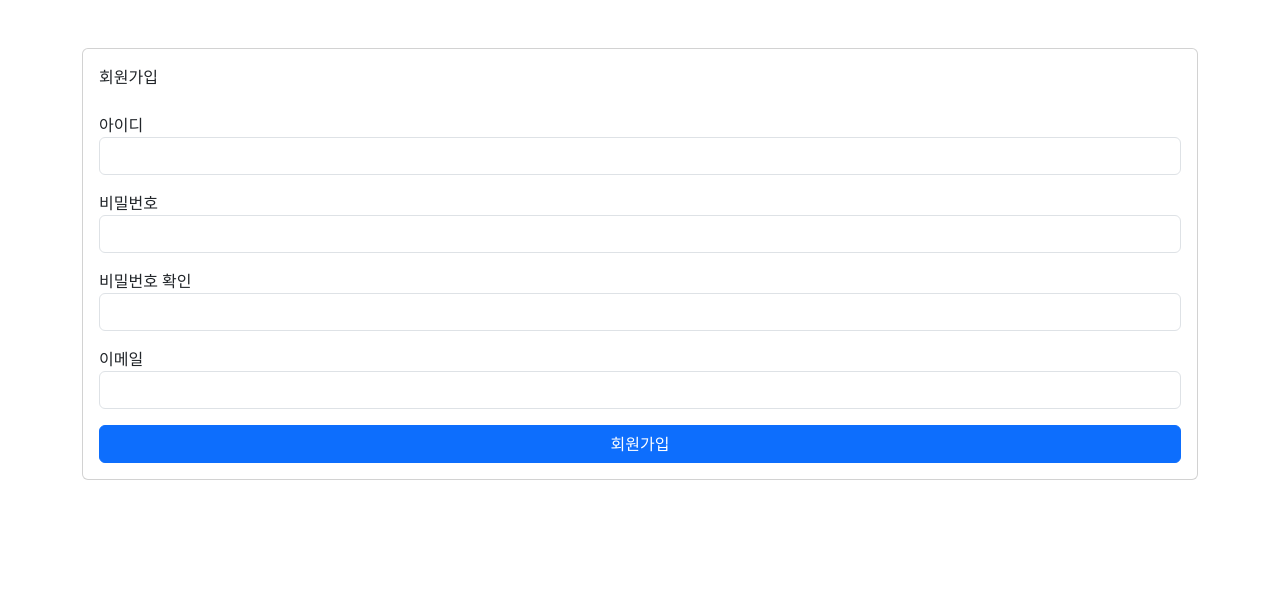
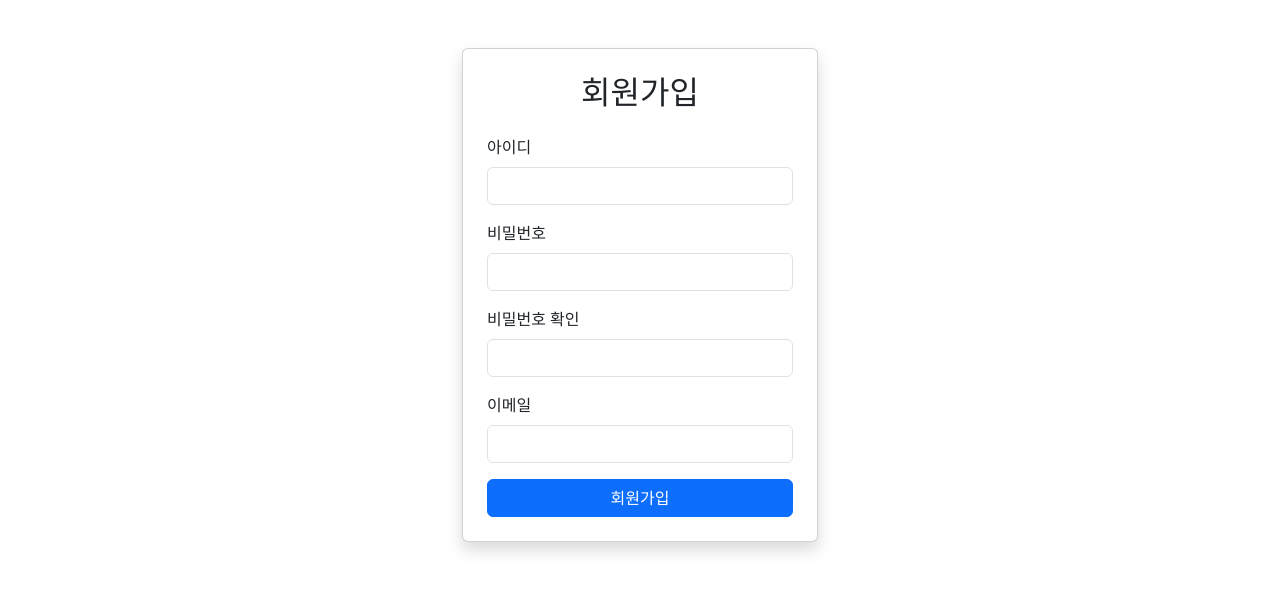
Before and after one commit to hys-dev/AutoML-sejong, a Django app: page /users/signup/ in a window 1280 px wide. Shown: the top 592 px of the page. Run offline with Django 4.2, Linux system fonts and the light colour scheme; some libraries are stand-ins or nearby versions.

Commit message:
html 수정
-회원가입 html 수정

```diff
--- a/templates/users/login.html
+++ b/templates/users/login.html
@@ -7,6 +7,9 @@
   <link rel="stylesheet" href="{% static 'bootstrap.min.css' %}">
 </head>
 <body>
+<div class="auth-main">
+  <div class="auth-wrapper v3">
+    <div class="auth-form">
       <div class="container mt-5">
         <div class="row justify-content-center">
           <div class="col-md-4">
@@ -28,5 +31,8 @@
           </div>
         </div>
       </div>
+    </div>
+  </div>
+</div>
 </body>
 </html>
--- a/templates/users/signup.html
+++ b/templates/users/signup.html
@@ -1,45 +1,45 @@
 {% extends 'base.html' %}
 {% block content %}
-<div class="container my-3">
-  <form method="post" action="{% url 'users:signup' %}">
-    {% csrf_token %}
 {% include "form_errors.html" %}
 <div class="auth-main">
   <div class="auth-wrapper v3">
     <div class="auth-form">
-          <div class="card my-5">
-            <div class="card-body">
-              <div class="d-flex justify-content-between align-items-end mb-4">
-                <label>회원가입</label>
-              </div>
+      <div class="container mt-5">
+        <div class="row justify-content-center">
+          <div class="col-md-4">
+            <div class="card p-4 shadow">
+              <h2 class="mb-4 text-center">회원가입</h2>
+              <form method="post" action="{% url 'users:signup' %}">
+                {% csrf_token %}
                 <div class="form-group mb-3">
-                <label for="username">아이디</label>
+                  <label for="username" class="form-label">아이디</label>
                   <input type="text" class="form-control" name="username" id="username"
                          value="{{ form.username.value|default_if_none:'' }}">
                 </div>
                 <div class="form-group mb-3">
-                <label for="password1">비밀번호</label>
+                  <label for="password1" class="form-label">비밀번호</label>
                   <input type="password" class="form-control" name="password1" id="password1"
                          value="{{ form.password1.value|default_if_none:'' }}">
                 </div>
                 <div class="form-group mb-3">
-                <label for="password2">비밀번호 확인</label>
+                  <label for="password2" class="form-label">비밀번호 확인</label>
                   <input type="password" class="form-control" name="password2" id="password2"
                          value="{{ form.password2.value|default_if_none:'' }}">
                 </div>
                 <div class="form-group mb-3">
-                <label for="email">이메일</label>
+                  <label for="email" class="form-label">이메일</label>
                   <input type="text" class="form-control" name="email" id="email"
                          value="{{ form.email.value|default_if_none:'' }}">
                 </div>
                 <div class="d-grid mt-3">
                   <button type="submit" class="btn btn-primary">회원가입</button>
                 </div>
+              </form>
             </div>
           </div>
         </div>
       </div>
     </div>
-  </form>
+  </div>
 </div>
 {% endblock %}
```
Lines whose indentation alone changed are shown as unchanged.
